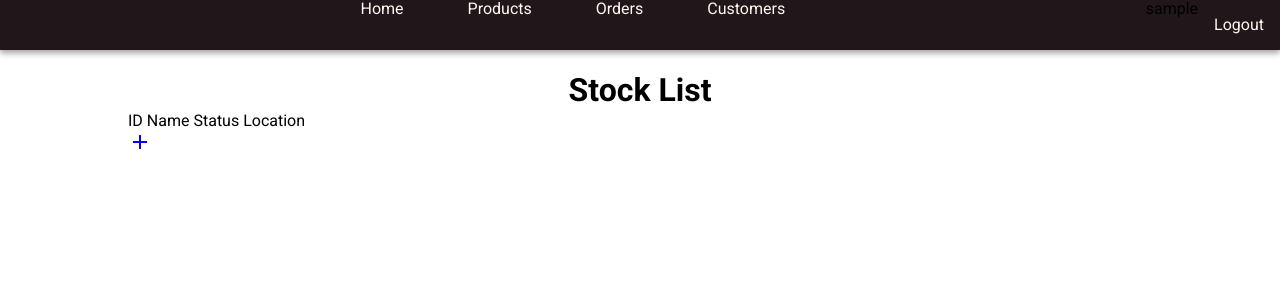
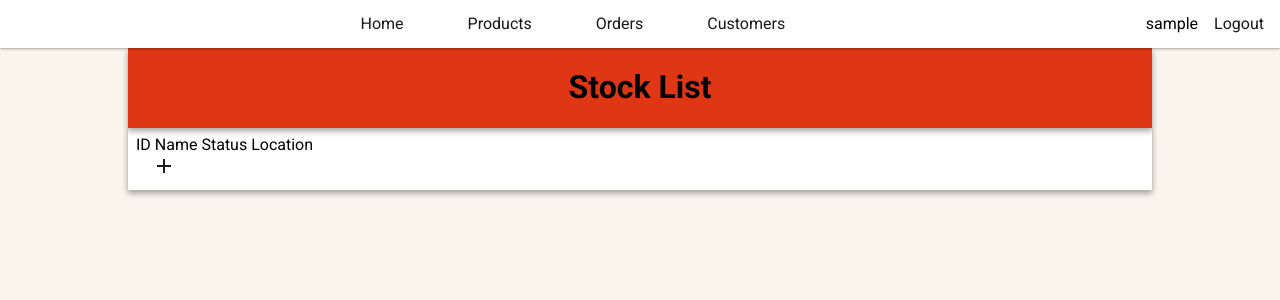
Before and after one commit to mmpc-nyc/inventory_mgmt, a Django app: page /stock/ in a window 1280 px wide. Shown: the top 300 px of the page. Run offline with Django 4.2, Linux system fonts and the light colour scheme; the visitor is signed in with stand-in values (Sample User, id 1); data that the repository does not hold is empty; style sheets or scripts are compiled from the project's sources; some libraries are stand-ins or nearby versions.

Commit message:
added some styles

```diff
--- a/inventory/static/inventory/css/colors.scss
+++ b/inventory/static/inventory/css/colors.scss
@@ -2,35 +2,29 @@ $color-vermilion: hsla(10, 82%, 48%, 1);
 $color-raisin-black: hsla(336, 17%, 11%, 1);
 $color-jet: hsla(0, 2%, 19%, 1);
 $color-honey-yellow: hsla(40, 89%, 55%, 1);
-$color-cerulean-blue: hsla(222, 64%, 47%, 1);
-$color-floral-white: hsla(32, 100%, 97%, 1);
+$color-cerulean-blue: hsla(222, 74%, 47%, 1);
+$color-floral-white: hsla(32, 100%, 100%, 1);
 $color-forest-green-crayola: hsla(133, 32%, 51%, 1);
 
 $color-danger: $color-vermilion;
-$color-danger-light: hsla(10, 82%, 68%, 1);
-$color-danger-dark: hsla(10, 82%, 28%, 1);
 $color-warning: $color-honey-yellow;
 $color-success: $color-forest-green-crayola;
 
-$color-gray: $color-jet;
-
-$color-light-100: hsla(32, 100%, 97%, 1);
-$color-light-200: hsla(32, 100%, 87%, 1);
-$color-light-300: hsla(32, 100%, 77%, 1);
-$color-light-400: hsla(32, 100%, 67%, 1);
-$color-light-500: hsla(32, 100%, 57%, 1);
-$color-light-600: hsla(32, 100%, 47%, 1);
-$color-light-700: hsla(32, 100%, 37%, 1);
-$color-light-800: hsla(32, 100%, 17%, 1);
-$color-light-900: hsla(32, 100%, 7%, 1);
-
-
-$color-dark-100: hsla(336, 17%, 11%, 1);
-$color-dark-200: hsla(336, 17%, 21%, 1);
-$color-dark-300: hsla(336, 17%, 31%, 1);
-$color-dark-400: hsla(336, 17%, 41%, 1);
-$color-dark-500: hsla(336, 17%, 51%, 1);
-$color-dark-600: hsla(336, 17%, 61%, 1);
-$color-dark-700: hsla(336, 17%, 71%, 1);
-$color-dark-800: hsla(336, 17%, 81%, 1);
-$color-dark-900: hsla(336, 17%, 91%, 1);
+$color-light-100: hsla(39, 50%, 100%, 1);
+$color-light-200: hsla(39, 50%, 95%, 1);
+$color-light-300: hsla(39, 50%, 80%, 1);
+$color-light-400: hsla(39, 50%, 70%, 1);
+$color-light-500: hsla(39, 50%, 60%, 1);
+$color-light-600: hsla(39, 50%, 50%, 1);
+$color-light-700: hsla(39, 50%, 40%, 1);
+$color-light-800: hsla(39, 50%, 30%, 1);
+$color-light-900: hsla(39, 50%, 20%, 1);
+$color-dark-100: hsla(336, 10%, 10%, 1);
+$color-dark-200: hsla(336, 10%, 20%, 1);
+$color-dark-300: hsla(336, 10%, 30%, 1);
+$color-dark-400: hsla(336, 10%, 40%, 1);
+$color-dark-500: hsla(336, 10%, 50%, 1);
+$color-dark-600: hsla(336, 10%, 60%, 1);
+$color-dark-700: hsla(336, 10%, 70%, 1);
+$color-dark-800: hsla(336, 10%, 80%, 1);
+$color-dark-900: hsla(336, 10%, 90%, 1);
--- a/inventory/static/inventory/css/general.scss
+++ b/inventory/static/inventory/css/general.scss
@@ -1,32 +1,55 @@
+@import 'colors';
+@import 'shadows';
+
+* {
+  box-sizing: border-box;
+}
+
 html {
   font-family: "Roboto", "Lucida Grande", "DejaVu Sans", "Bitstream Vera Sans", Verdana, Arial, sans-serif;
 }
 
 body {
   display: grid;
-  grid-template-areas:
-          'header header header'
+  grid-template-areas:'. . .'
           '. messages .'
+          '. header .'
           '. main .'
           'footer footer footer';
   grid-template-columns: 1fr minmax(400px, 1024px) 1fr;
-  grid-template-rows: 2em 5em 1fr 2em
+  grid-template-rows: 3rem max-content max-content 1fr max-content;
+  background: $color-light-200;
+}
+
+.messages {
+  @include shadow-2;
+  z-index: 90;
+  grid-area: messages;
+  background-color: $color-light-100;
 }
 
 header {
+  @include shadow-2;
   grid-area: header;
+  background-color: $color-danger;
+  z-index: 80;
+
 }
 
-.messages {
-  grid-area: messages;
-}
 
 main {
+  @include shadow-2;
+  z-index: 70;
   grid-area: main;
+  background-color: $color-light-100;
+  padding: .5rem;
 }
 
 footer {
+  @include shadow-5;
+  z-index: 80;
   grid-area: footer;
+  background-color: $color-light-100;
 }
 
 h1 {
--- a/inventory/static/inventory/css/navbar.scss
+++ b/inventory/static/inventory/css/navbar.scss
@@ -1,19 +1,28 @@
 @import "colors";
+@import "shadows";
 
 .navbar {
+  @include shadow-1;
   display: grid;
   grid-template-areas: 'navbar-logo navbar-links navbar-userinfo';
   grid-template-columns: 1fr minmax(700px, 1440px) 1fr;
   align-content: center;
-  background-color: $color-dark-100;
+  background-color: $color-light-100;
+  position: fixed;
+  width: 100%;
+  top: 0;
+  height:3rem;
+  z-index: 100;
+}
 
 a {
-    color: $color-light-100;
+  color: $color-dark-100;
   transition: color ease .25s;
-    padding:1rem;
+  padding: 1rem;
 }
+
 a:hover {
-    color: $color-light-100;
+  color: $color-dark-200;
 }
 
 .navbar-logo {
@@ -25,6 +34,7 @@
   display: flex;
   flex-direction: row;
   justify-content: center;
+  align-items: center;
   gap: 2em;
 }
 
@@ -33,5 +43,5 @@
   display: flex;
   flex-direction: row;
   justify-content: end;
+  align-items: center;
 }
-}
--- a/inventory/static/inventory/css/partials.scss
+++ b/inventory/static/inventory/css/partials.scss
@@ -14,9 +14,9 @@
 
 .product-detail {
   display: grid;
-  grid-template-columns: repeat(9, 1fr);
+  grid-template-columns: 2fr 2fr 2fr repeat(6, 1fr);
   justify-content: center;
-  grid-template-areas: 'name label order status employee condition stock type actions';
+  grid-template-areas: 'name label category status employee condition stock order actions';
   @media only screen and (max-width: 700px) {
     grid-template-columns: repeat(5, 1fr);
     grid-template-areas: 'name  condition stock type actions';
@@ -29,6 +29,6 @@
   .product-employee {grid-area:employee;}
   .product-condition {grid-area:condition;}
   .product-stock {grid-area:stock;}
-  .product-type {grid-area:type;}
   .product-actions {grid-area:actions;}
+  .product-category {grid-area:category;}
 }
--- a/inventory/static/inventory/css/shadows.scss
+++ b/inventory/static/inventory/css/shadows.scss
@@ -1,34 +1,19 @@
-.shadow {
-  background: #fff;
-  border-radius: 2px;
-  display: inline-block;
-  height: 300px;
-  margin: 1rem;
-  position: relative;
-  width: 300px;
-}
-
-.shadow-1 {
+@mixin shadow-1 {
   box-shadow: 0 1px 3px rgba(0,0,0,0.12), 0 1px 2px rgba(0,0,0,0.24);
   transition: all 0.3s cubic-bezier(.25,.8,.25,1);
 }
+@mixin shadow-2 {
+  box-shadow: 0 3px 6px rgba(0,0,0,0.16), 0 3px 6px rgba(0,0,0,0.23);
+}
 
-.shadow-1:hover {
+@mixin shadow-3 {
+  box-shadow: 0 10px 20px rgba(0,0,0,0.19), 0 6px 6px rgba(0,0,0,0.23);
+}
+
+@mixin shadow-4 {
   box-shadow: 0 14px 28px rgba(0,0,0,0.25), 0 10px 10px rgba(0,0,0,0.22);
 }
 
-.shadow-2 {
-  box-shadow: 0 3px 6px rgba(0,0,0,0.16), 0 3px 6px rgba(0,0,0,0.23);
-}
-
-.shadow-3 {
-  box-shadow: 0 10px 20px rgba(0,0,0,0.19), 0 6px 6px rgba(0,0,0,0.23);
-}
-
-.shadow-4 {
-  box-shadow: 0 14px 28px rgba(0,0,0,0.25), 0 10px 10px rgba(0,0,0,0.22);
-}
-
-.shadow-5 {
+@mixin shadow-5 {
   box-shadow: 0 19px 38px rgba(0,0,0,0.30), 0 15px 12px rgba(0,0,0,0.22);
 }
--- a/inventory/templates/inventory/base.html
+++ b/inventory/templates/inventory/base.html
@@ -9,14 +9,13 @@
     <title>{{ title }}</title>
 </head>
 <body>
-<ul id="search-results"></ul>
+{% include 'inventory/components/navbar.html' %}
 {% include 'inventory/components/header.html' %}
 {% include 'inventory/components/messages.html' %}
-{% if breadcrumbs %}
-    {% include 'inventory/components/breadcrumbs.html' with breadcrumbs=breadcrumbs %}
-{% endif %}
 
-{% block main %}{% endblock %}
+<main>
+    {% block main %}{% endblock %}
+</main>
 
 {% include 'inventory/components/footer.html' %}
 
--- a/inventory/templates/inventory/components/header.html
+++ b/inventory/templates/inventory/components/header.html
@@ -1,4 +1,7 @@
 <header>
-    {% include 'inventory/components/navbar.html' %}
     <h1 class="heading">{{ title }}</h1>
+
+    {% if breadcrumbs %}
+        {% include 'inventory/components/breadcrumbs.html' with breadcrumbs=breadcrumbs %}
+    {% endif %}
 </header>
--- a/inventory/templates/inventory/components/navbar.html
+++ b/inventory/templates/inventory/components/navbar.html
@@ -9,7 +9,7 @@
     </ul>
     <span class="navbar-userinfo">
     {% if request.user.is_authenticated %}
-        {{ request.user.username }}
+        <span class="navbar-username">{{ request.user.username }}</span>
         {% include 'inventory/components/btn.html' with link='logout' text='Logout' %}
     {% else %}
         {% include 'inventory/components/btn.html' with link='login' text='Login' %}
--- a/inventory/templates/inventory/home.html
+++ b/inventory/templates/inventory/home.html
@@ -1,5 +1,3 @@
 {% extends 'inventory/base.html' %}
 {% block main %}
-<main>
-</main>
 {% endblock %}
--- a/inventory/templates/inventory/order_list.html
+++ b/inventory/templates/inventory/order_list.html
@@ -1,7 +1,5 @@
 {% extends 'inventory/base.html' %}
 
 {% block main %}
-    <main>
-        {% include 'inventory/partials/order_list.html' with object_list=object_list %}
-    </main>
+    {% include 'inventory/partials/order_list.html' with object_list=object_list %}
 {% endblock %}
--- a/inventory/templates/inventory/partials/product_list.html
+++ b/inventory/templates/inventory/partials/product_list.html
@@ -1,5 +1,5 @@
-<ul class="product-list" id="product-list">
-    <li class="product-detail">
+<ul class="item-list product-list" id="product-list">
+    <li class="item-list-heading product-detail">
         <span class="product-name">Name</span>
         <span class="product-generic-name">Generic Name</span>
         <span class="product-category">Category</span>
--- a/inventory/templates/inventory/product_detail.html
+++ b/inventory/templates/inventory/product_detail.html
@@ -1,6 +1,5 @@
 {% extends 'inventory/base.html' %}
 {% block main %}
-<main>
     <div class="card">
         <h2>{{ object.name }}</h2>
         <h3>{{ object.generic_name.name }}</h3>
@@ -26,7 +25,7 @@
                 <span class="property-name">Stock</span>
                 <span class="property-value">
                     {% if object.stock %}
-                    <a href="{% url 'inventory:stock_detail' pk=object.stock.id %}">{{ object.stock }}</a>
+                        <a href="{% url 'inventory:stock_detail' pk=object.stock.id %}">{{ object.stock }}</a>
                     {% endif %}
                 </span>
             </li>
@@ -40,5 +39,4 @@
             <li class="card-action"><a href="{% url "inventory:product_delete" pk=object.id %}">Delete</a></li>
         </ul>
     </div>
-</main>
 {% endblock %}
--- a/inventory/templates/inventory/product_list.html
+++ b/inventory/templates/inventory/product_list.html
@@ -1,15 +1,13 @@
 {% extends 'inventory/base.html' %}
 
 {% block main %}
-    <main>
     <input
-                class="form-control"
+            class="search-input"
             name="name"
             hx-get="{% url 'inventory:product_list' %}"
             hx-include="[name=name]"
             hx-trigger="keyup changed delay:500ms"
-                hx-target="#product_list"
+            hx-target="#product-list"
     >
     {% include 'inventory/partials/product_list.html' with product_list=object_list %}
-    </main>
 {% endblock %}
--- a/inventory/templates/inventory/stock_detail.html
+++ b/inventory/templates/inventory/stock_detail.html
@@ -1,6 +1,4 @@
 {% extends 'inventory/base.html' %}
 {% block main %}
-    <main>
-        {% include 'inventory/partials/product_list.html' with product_list=stock.product_set.all %}
-    </main>
+    {% include 'inventory/partials/product_list.html' with product_list=stock.product_set.all %}
 {% endblock %}
--- a/inventory/templates/inventory/stock_list.html
+++ b/inventory/templates/inventory/stock_list.html
@@ -1,7 +1,5 @@
 {% extends 'inventory/base.html' %}
 {% load static %}
 {% block main %}
-    <main>
-        {% include 'inventory/partials/stock_list.html' with stock_list=stock_list %}
-    </main>
+    {% include 'inventory/partials/stock_list.html' with stock_list=stock_list %}
 {% endblock %}
```
Also changed, not shown: inventory/templates/inventory/partials/product_detail.html (+12 -12 lines), inventory/templates/inventory/product_update.html (+5 -7 lines), users/views.py (+15 -11 lines). Lines whose indentation alone changed are shown as unchanged.
